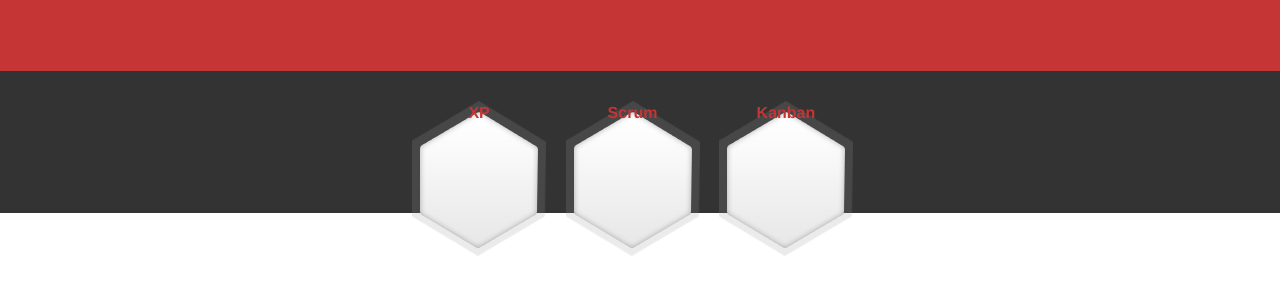
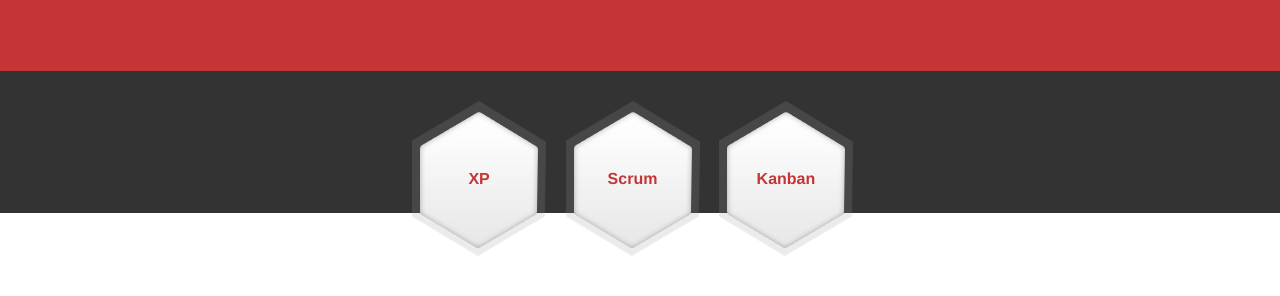
Before and after one commit to desenvolvimentoagilcombr/desenvolvimentoagilcombr.github.com, a Jekyll site: the page built from index.html, in a window 1280 px wide. Shown: the part 316-612 px from the top of the page. Built offline with Jekyll 4.4.1, drawn with Linux system fonts in a browser that asks for light colours; Markdown is read by kramdown in place of the engine named in the settings.

Commit message:
Fixed main call padding

```diff
--- a/_sass/layouts/_index_main_call.scss
+++ b/_sass/layouts/_index_main_call.scss
@@ -6,6 +6,7 @@
   li {
     display: inline-block;
     margin: 0 15px -43px 0;
+    display: inline-block;
 
     a {
       width: 134px;
@@ -14,6 +15,7 @@
       color: $main-red;
       display: inline-block;
       font-size: $font-medium;
+      padding-top: 66px;
 
       &:hover {
         background-position: 0 -155px;
```
